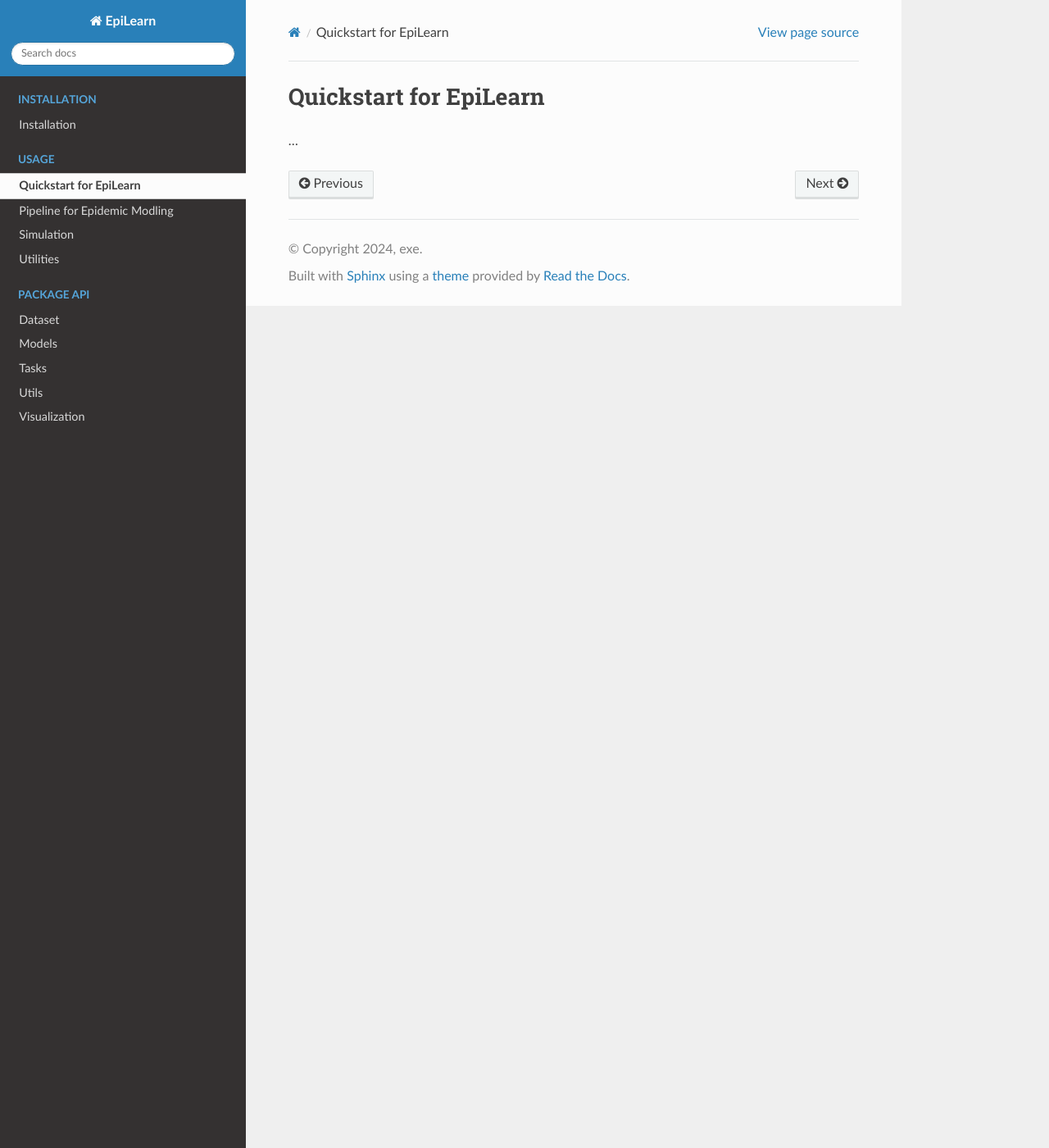
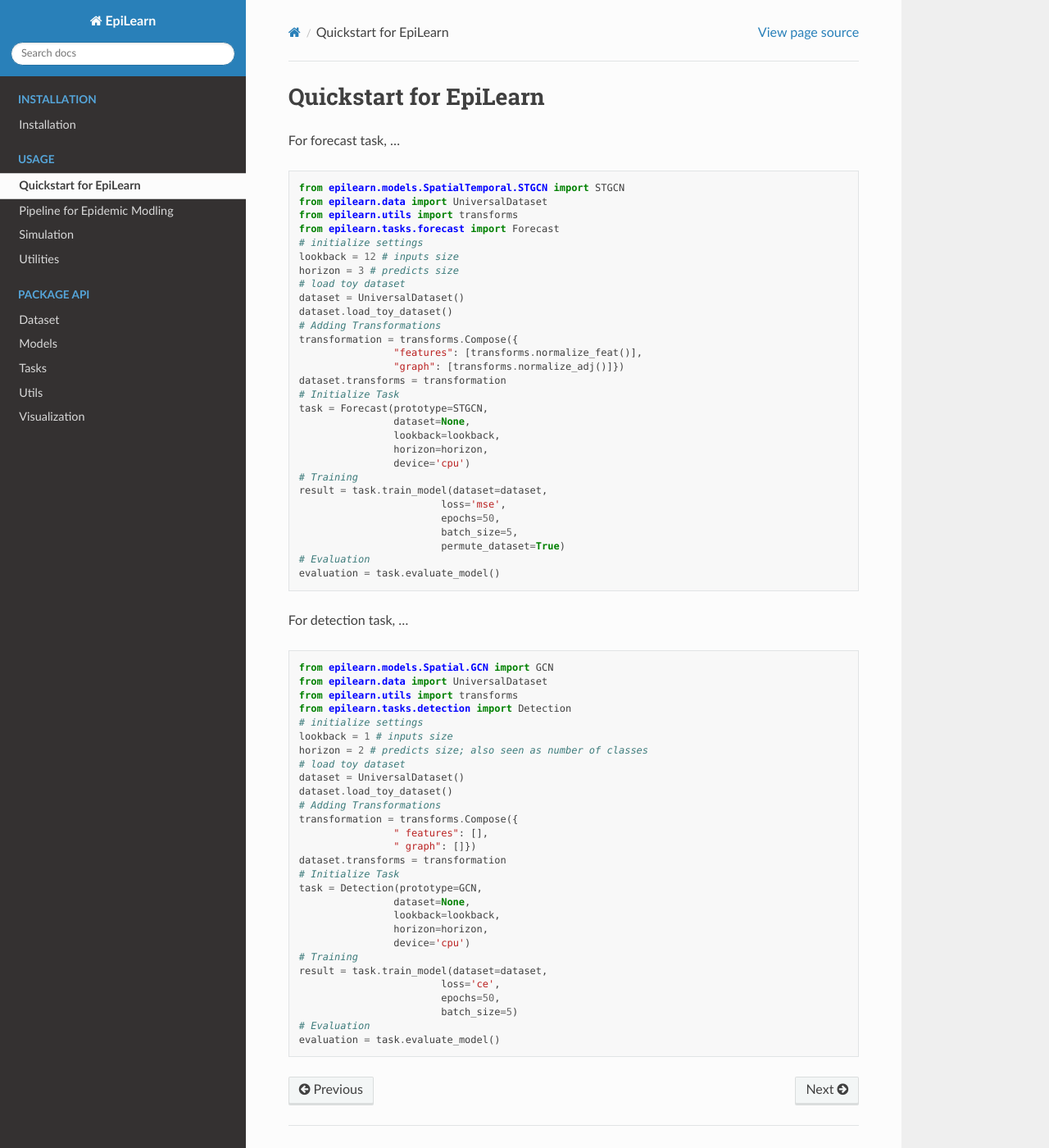
Before and after one commit to Emory-Melody/EpiLearn, a Sphinx documentation site: the page built from docs/Quickstart.rst, in a window 1280 px wide and 1400 px high. Shown: the whole window at 82% size. Built offline with Sphinx 7.4.7 and the Read the Docs theme 2.0.0, drawn with Linux system fonts in a browser that asks for light colours.

Commit message:
update doc

```diff
--- a/docs/Quickstart.rst
+++ b/docs/Quickstart.rst
@@ -1,4 +1,70 @@
 Quickstart for EpiLearn
-=====
+==========================
 
-...
+For forecast task, ...
+
+.. code-block:: python
+
+    from epilearn.models.SpatialTemporal.STGCN import STGCN
+    from epilearn.data import UniversalDataset
+    from epilearn.utils import transforms
+    from epilearn.tasks.forecast import Forecast
+    # initialize settings
+    lookback = 12 # inputs size
+    horizon = 3 # predicts size
+    # load toy dataset
+    dataset = UniversalDataset()
+    dataset.load_toy_dataset()
+    # Adding Transformations
+    transformation = transforms.Compose({
+                    "features": [transforms.normalize_feat()],
+                    "graph": [transforms.normalize_adj()]})
+    dataset.transforms = transformation
+    # Initialize Task
+    task = Forecast(prototype=STGCN,
+                    dataset=None,
+                    lookback=lookback,
+                    horizon=horizon,
+                    device='cpu')
+    # Training
+    result = task.train_model(dataset=dataset,
+                            loss='mse',
+                            epochs=50,
+                            batch_size=5,
+                            permute_dataset=True)
+    # Evaluation
+    evaluation = task.evaluate_model()
+
+
+For detection task, ...
+
+.. code-block:: python
+
+    from epilearn.models.Spatial.GCN import GCN
+    from epilearn.data import UniversalDataset
+    from epilearn.utils import transforms
+    from epilearn.tasks.detection import Detection
+    # initialize settings
+    lookback = 1 # inputs size
+    horizon = 2 # predicts size; also seen as number of classes
+    # load toy dataset
+    dataset = UniversalDataset()
+    dataset.load_toy_dataset()
+    # Adding Transformations
+    transformation = transforms.Compose({
+                    " features": [],
+                    " graph": []})
+    dataset.transforms = transformation
+    # Initialize Task
+    task = Detection(prototype=GCN,
+                    dataset=None,
+                    lookback=lookback,
+                    horizon=horizon,
+                    device='cpu')
+    # Training
+    result = task.train_model(dataset=dataset,
+                            loss='ce',
+                            epochs=50,
+                            batch_size=5)
+    # Evaluation
+    evaluation = task.evaluate_model()
```
